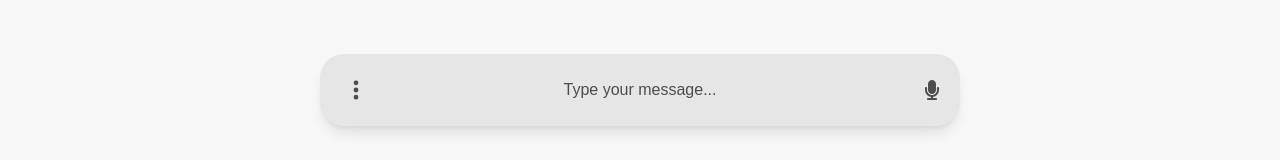
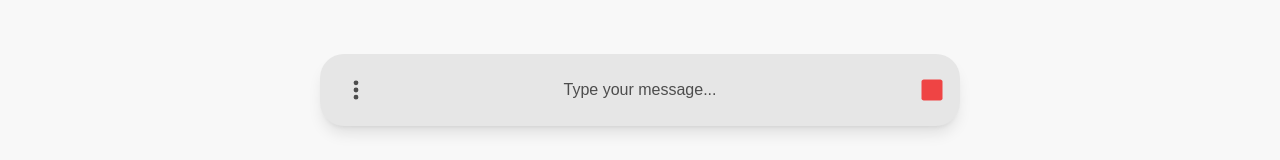
Before and after one commit to SiegfredLorelle/iskobot-ui, a Next.js app: page / in a window 1280 px wide. Both pictures are taken after a click on the button 932 px from the left and 732 px from the top of the page. Shown: the part 642-802 px from the top of the page. Built offline with nearby package versions, Linux system fonts and the light colour scheme.

Commit message:
voice: add stop button when mic button is clicked

```diff
--- a/src/app/(chat)/components/controls/InputControls.tsx
+++ b/src/app/(chat)/components/controls/InputControls.tsx
@@ -4,6 +4,7 @@ import { useState } from "react";
 import { HiDotsVertical } from "react-icons/hi";
 import { IoIosSend } from "react-icons/io";
 import { TiMicrophone } from "react-icons/ti";
+import { FaStop } from "react-icons/fa";
 import { useChat } from "../../contexts/ChatContext";
 import { useFetchBotResponse } from "@/app/(chat)/hooks/useFetchBotResponse";
 
@@ -19,6 +20,7 @@ export default function InputControls() {
   } = useChat();
 
   const [message, setMessage] = useState("");
+  const [isClicked, setIsClicked] = useState(false); // State to track button click
 
   const handleSend = async () => {
     const trimmedMessage = message.trim();
@@ -48,6 +50,12 @@ export default function InputControls() {
     }
   };
 
+  // Function to handle button click
+  const handleRecording = (): void => {
+    console.log("clicked");
+    setIsClicked((prevState) => !prevState); // Toggle the clicked state
+  };
+
   return (
     <div className="h-full w-full bg-primary flex items-center rounded-3xl px-4 py-4 shadow-lg mb-4">
       {!message ? (
@@ -73,14 +81,13 @@ export default function InputControls() {
         rows={1}
       />
       <button
-        onClick={() => {
-          console.log("clicked");
-          // Add other logic for sending a message here
-        }}
-        aria-label="Send message"
+        onClick={handleRecording}
+        aria-label="Send or stop"
         className="ml-2 py-2 text-text hover:text-hover-clr"
       >
-        {message ? (
+        {isClicked ? (
+          <FaStop className="w-6 h-6 text-red-500" />
+        ) : message ? (
           <IoIosSend className="w-6 h-6" />
         ) : (
           <TiMicrophone className="w-6 h-6" />
```
